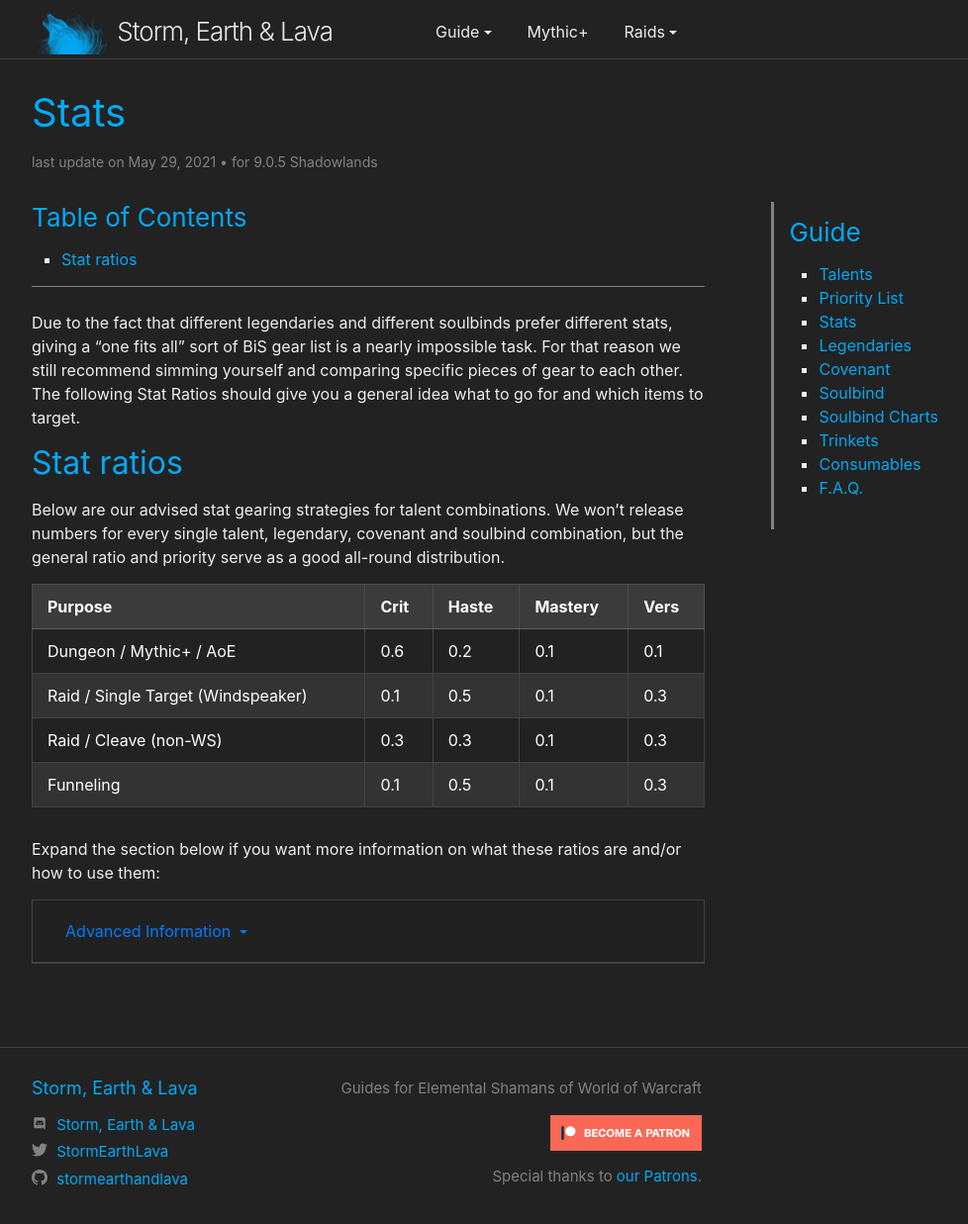
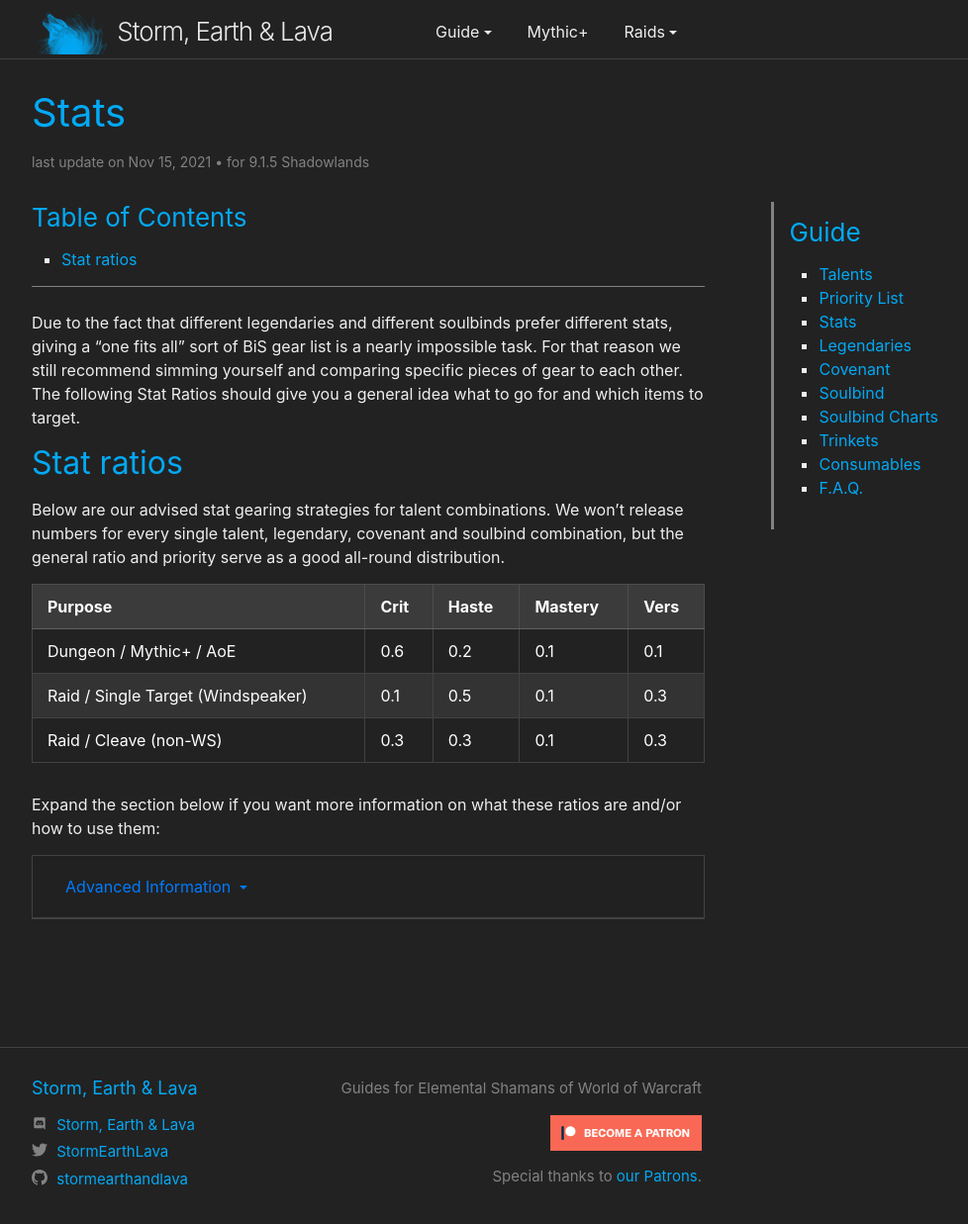
Before and after one commit to stormearthandlava/stormearthandlava.github.io, a Jekyll site: the page built from guide/general/stats.md, in a window 1280 px wide and 1263 px high. Shown: the top 1237 px of the window at 99% size, without its empty margins (268-1246 px from the left). Built offline with Jekyll 4.4.1, drawn with Linux system fonts in a browser that asks for light colours; a script that is not in the unit is left out.

Commit message:
update stats page (no I didn't check the stat values...)

```diff
--- a/guide/general/stats.md
+++ b/guide/general/stats.md
@@ -1,8 +1,8 @@
 ---
 title: Stats
 layout: page
-last_update: 2021-05-29 09:00:00
-game_version: 9.0.5 Shadowlands
+last_update: 2021-11-15 09:00:00
+game_version: 9.1.5 Shadowlands
 toc: true
 ---
 
@@ -18,7 +18,6 @@ Purpose | Crit | Haste | Mastery | Vers
 Dungeon / Mythic+ / AoE | 0.6 | 0.2 | 0.1 | 0.1
 Raid / Single Target (Windspeaker) | 0.1 | 0.5 | 0.1 | 0.3
 Raid / Cleave (non-WS)| 0.3 | 0.3 | 0.1 | 0.3
-Funneling | 0.1 | 0.5 | 0.1 | 0.3
 
 Expand the section below if you want more information on what these ratios are and/or how to use them:
 
@@ -31,7 +30,6 @@ Expand the section below if you want more information on what these ratios are a
         </button>
       </h5>
     </div>
-
     <div id="statRatiosCollapse" class="collapse" aria-labelledby="statRatiosHeader" data-parent="#accordion">
       <div class="card-body" markdown="1">
 
```
Also changed, not shown: other parts of guide/general/stats.md (+1 -1 lines).
